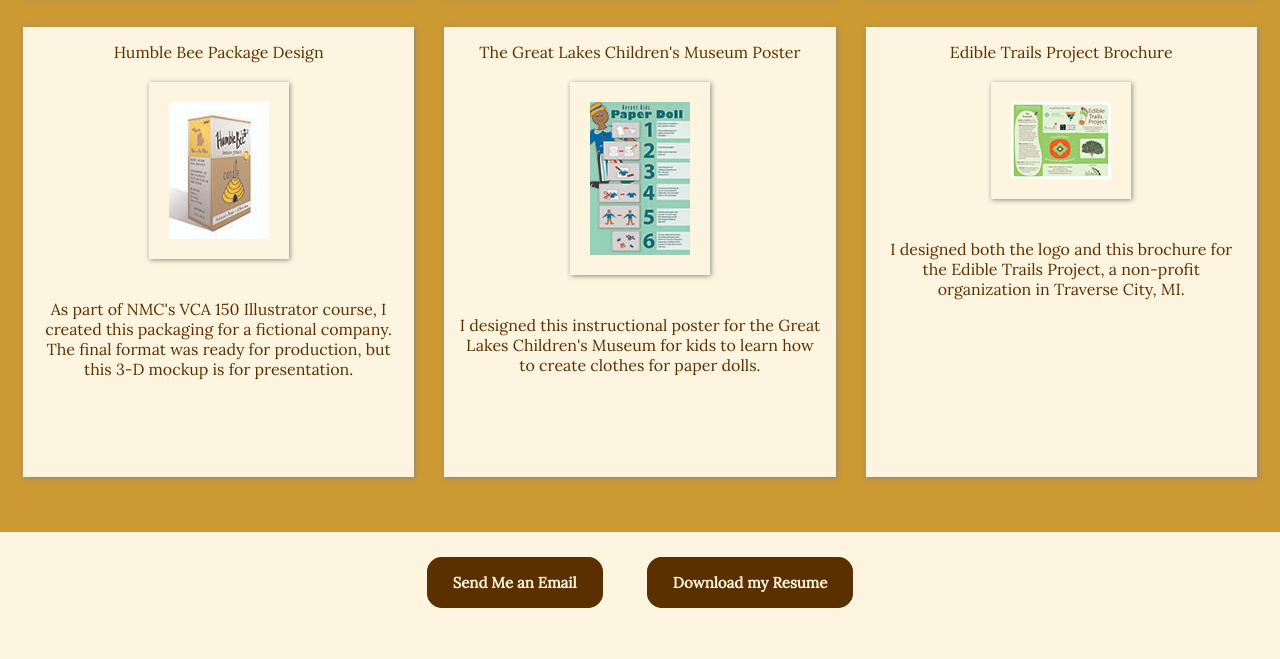
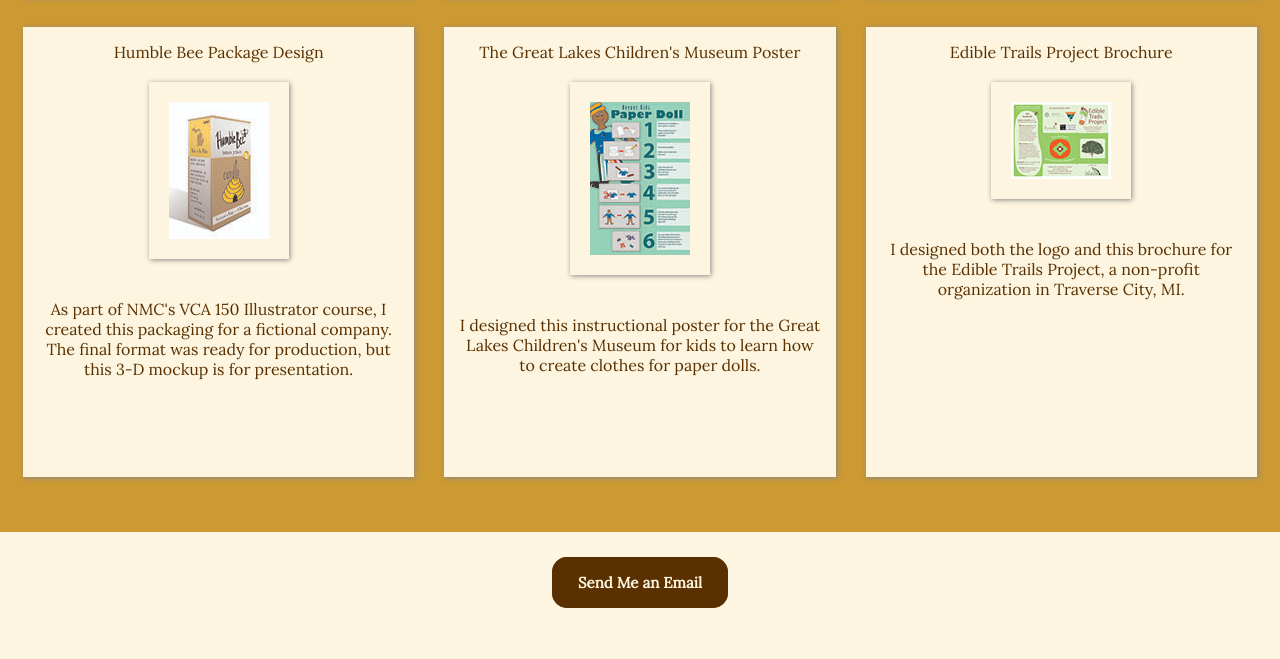
Before and after one commit to liannabow/liannabow.github.io, a plain HTML site: page index.html in a window 1280 px wide. Shown: the part 2097-2756 px from the top of the page. Drawn offline with nearby package versions, Linux system fonts and the light colour scheme; a web font is replaced by a local one.

Commit message:
removed resume link

```diff
--- a/index.html
+++ b/index.html
@@ -129,7 +129,6 @@
         <footer>
             <div class="row">
                 <a class="light button" href="mailto:liannabow@gmail.com" target="_blank">Send Me an Email</a>
-                <a class="light button" href="media/LiannaBowman.pdf" target="_blank">Download my Resume</a>
             </div>
             <div class="row">
                 <br>
```
